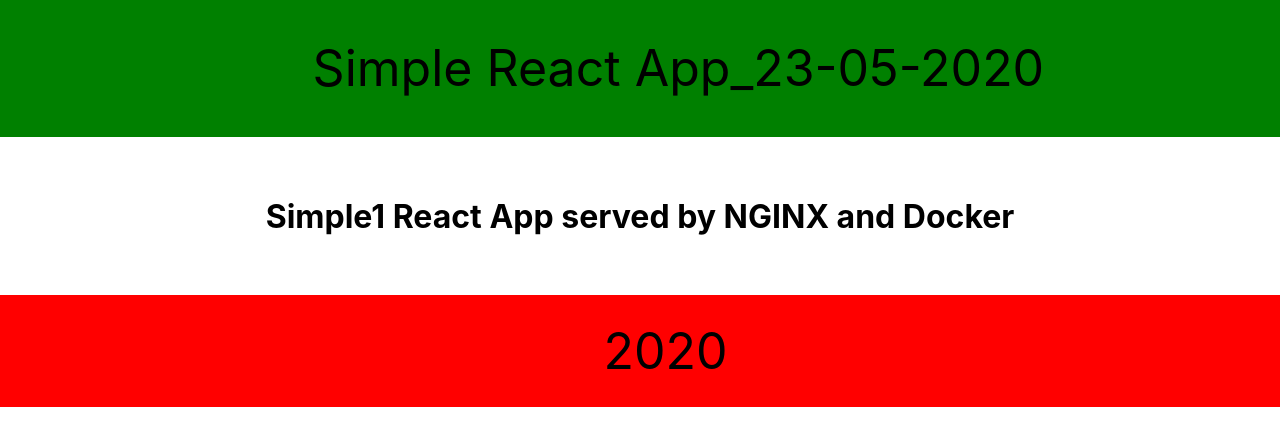
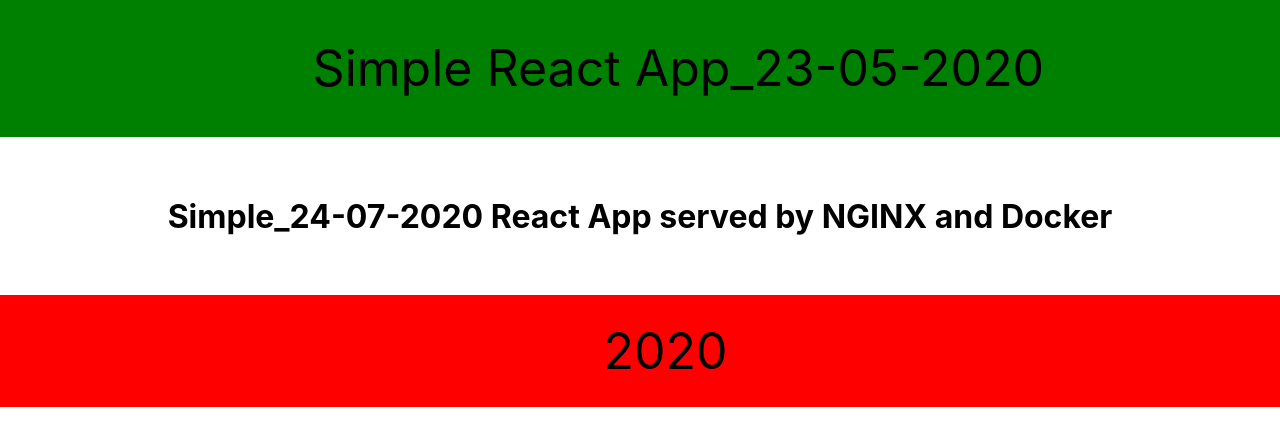
Before and after one commit to shantanusohni/ReactJS_Kubernetes_deployment_JMD, a React (Create React App) app: page / in a window 1280 px wide. Shown: the top 446 px of the page. Built offline with nearby package versions, Linux system fonts and the light colour scheme.

Commit message:
Update App.js

```diff
--- a/src/App.js
+++ b/src/App.js
@@ -8,7 +8,7 @@
     <div className="App">
       <Header />
       <div class="dashboard">
-        <h1>Simple1 React App served by NGINX and Docker</h1>
+        <h1>Simple_24-07-2020 React App served by NGINX and Docker</h1>
       </div>
       <Footer />
     </div>
```
